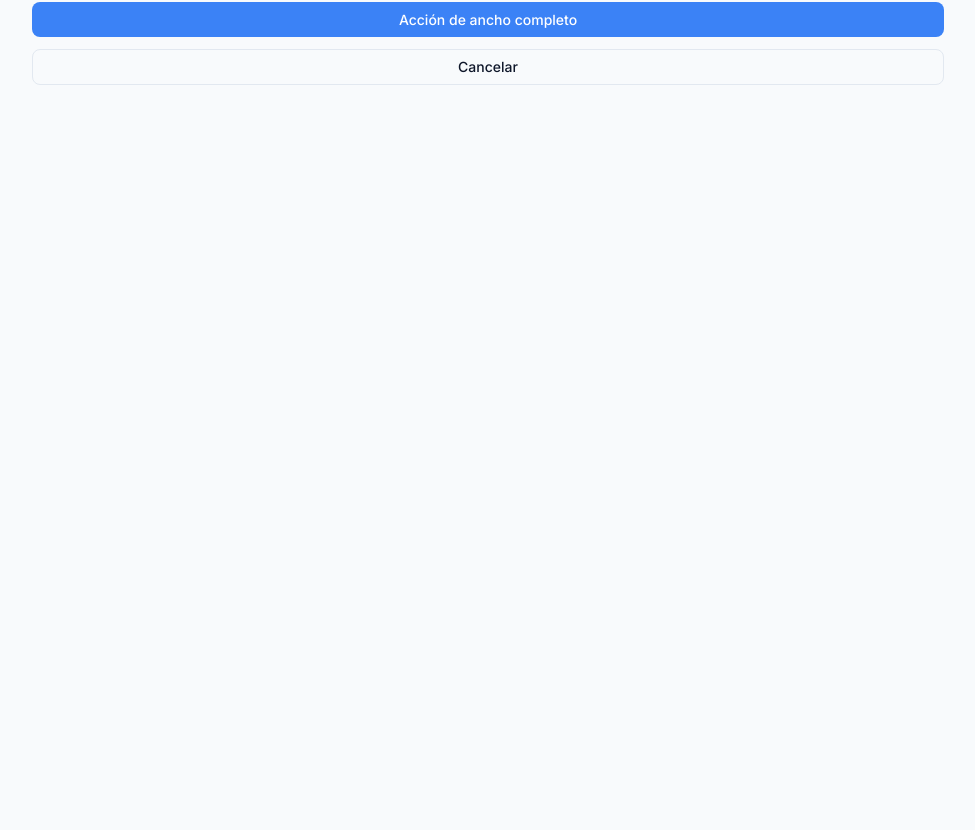
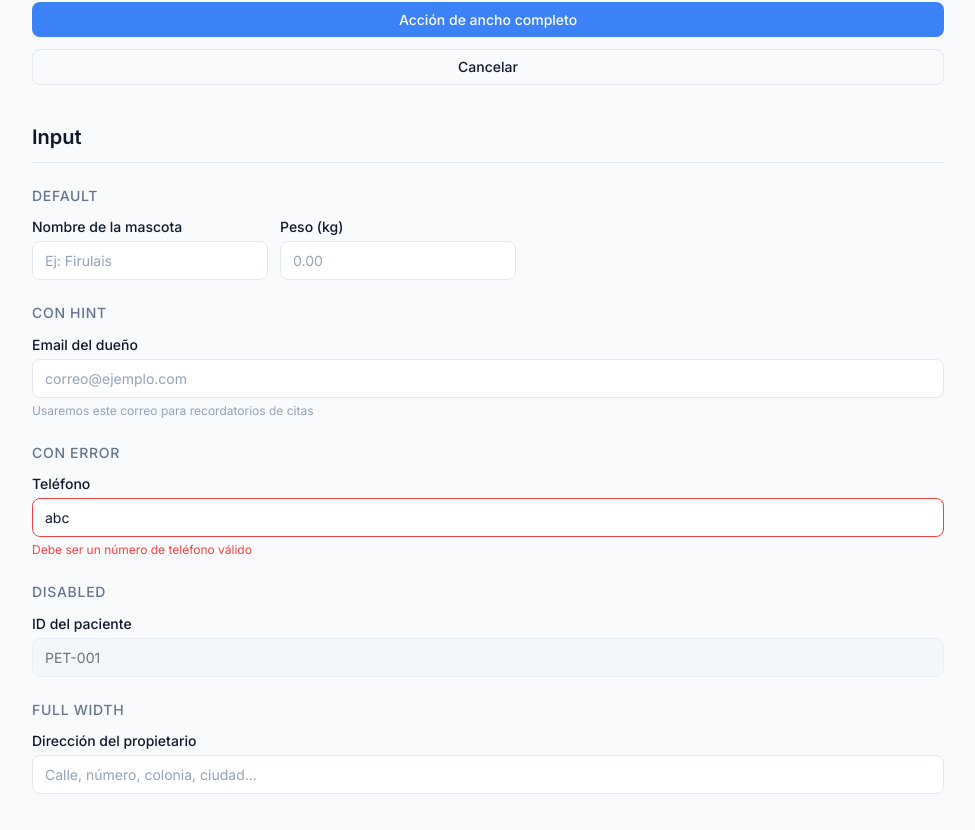
Before and after one commit to JuanM1005/petcare-frontend-demo, a React (Vite) app: page / in a window 1280 px wide. Shown: the part 538-1368 px from the top of the page, without its empty margins (152-1127 px from the left). Before the commit the page ends 800 px from the top, so only its background shows below. Built offline with nearby package versions, Linux system fonts and the light colour scheme.

Commit message:
feat(ui): añadir componente Input y un barrel file para los componentes de UI.

```diff
--- a/src/components/shared/DesignSystemShowcase/DesignSystemShowcase.tsx
+++ b/src/components/shared/DesignSystemShowcase/DesignSystemShowcase.tsx
@@ -1,4 +1,4 @@
-import { Button } from '@/components/ui/Button';
+import { Button, Input } from '@/components/ui';
 import styles from './DesignSystemShowcase.module.css';
 import type { ReactNode } from 'react';
 
@@ -13,7 +13,7 @@ const DesignSystemShowcase = () => {
   return (
     <div className={styles.showcase}>
       <header className={styles.header}>
-        <h1>PetCare — Design System</h1>
+        <h1>PetCare — Sistema de diseño</h1>
         <p>Referencia visual de componentes UI</p>
       </header>
 
@@ -70,7 +70,61 @@ const DesignSystemShowcase = () => {
       </Section>
 
       {/* Aquí irán más secciones conforme se creen más componentes */}
-      {/* <Section title="Input"> ... </Section> */}
+      {/* -------- INPUT -------- */}
+      <Section title="Input">
+        <Subsection title="Default">
+          <div className={styles.row}>
+            <Input
+              label="Nombre de la mascota"
+              name="petName"
+              placeholder="Ej: Firulais"
+            />
+            <Input
+              label="Peso (kg)"
+              name="weight"
+              type="number"
+              placeholder="0.00"
+            />
+          </div>
+        </Subsection>
+
+        <Subsection title="Con hint">
+          <Input
+            label="Email del dueño"
+            name="email"
+            type="email"
+            placeholder="correo@ejemplo.com"
+            hint="Usaremos este correo para recordatorios de citas"
+          />
+        </Subsection>
+
+        <Subsection title="Con error">
+          <Input
+            label="Teléfono"
+            name="phone"
+            defaultValue="abc"
+            error="Debe ser un número de teléfono válido"
+          />
+        </Subsection>
+
+        <Subsection title="Disabled">
+          <Input
+            label="ID del paciente"
+            name="patientId"
+            value="PET-001"
+            disabled
+          />
+        </Subsection>
+
+        <Subsection title="Full width">
+          <Input
+            label="Dirección del propietario"
+            name="ownerAddress"
+            placeholder="Calle, número, colonia, ciudad..."
+            fullWidth
+          />
+        </Subsection>
+      </Section>
       {/* <Section title="Card"> ... </Section> */}
       {/* <Section title="Badge"> ... </Section> */}
     </div>
--- a/src/components/ui/Button/index.ts
+++ /dev/null
@@ -1,2 +0,0 @@
-export { default as Button } from './Button';
-export type { ButtonProps } from './Button.types';
--- /dev/null
+++ b/src/components/ui/Input/Input.module.css
@@ -0,0 +1,103 @@
+/* ============================================
+   Input — Componente primitivo
+   Campo de texto con label, estados de error
+   y soporte para ícono izquierdo.
+   ============================================ */
+
+.wrapper {
+  display: flex;
+  flex-direction: column;
+  gap: var(--spacing-1);
+}
+
+.label {
+  font-size: var(--font-size-sm);
+  font-weight: var(--font-weight-medium);
+  color: var(--color-text-primary);
+}
+
+/* --- Contenedor del input (para posicionar el ícono) --- */
+
+.fieldContainer {
+  position: relative;
+  display: flex;
+  align-items: center;
+}
+
+/* --- El input en sí --- */
+
+.input {
+  width: 100%;
+  padding: var(--spacing-2) var(--spacing-3);
+  font-size: var(--font-size-sm);
+  font-family: var(--font-family);
+  color: var(--color-text-primary);
+  background-color: var(--color-background);
+  border: 1px solid var(--color-border);
+  border-radius: var(--radius-lg);
+  transition:
+    border-color var(--transition-fast),
+    box-shadow var(--transition-fast);
+  outline: none;
+}
+
+.input::placeholder {
+  color: var(--color-text-muted);
+}
+
+.input:focus {
+  border-color: var(--color-primary-500);
+  box-shadow: 0 0 0 3px var(--color-primary-100);
+}
+
+/* --- Estado de error --- */
+
+.inputError {
+  border-color: var(--color-danger-500);
+}
+
+.inputError:focus {
+  border-color: var(--color-danger-500);
+  box-shadow: 0 0 0 3px var(--color-danger-50);
+}
+
+/* --- Disabled --- */
+
+.input:disabled {
+  opacity: 0.6;
+  cursor: not-allowed;
+  background-color: var(--color-neutral-100);
+}
+
+/* --- Con ícono izquierdo --- */
+
+.hasLeftIcon {
+  padding-left: var(--spacing-10);
+}
+
+.leftIcon {
+  position: absolute;
+  left: var(--spacing-3);
+  display: flex;
+  align-items: center;
+  color: var(--color-text-muted);
+  pointer-events: none;
+}
+
+/* --- Textos debajo del input --- */
+
+.hint {
+  font-size: var(--font-size-xs);
+  color: var(--color-text-muted);
+}
+
+.error {
+  font-size: var(--font-size-xs);
+  color: var(--color-danger-500);
+}
+
+/* --- Full width --- */
+
+.fullWidth {
+  width: 100%;
+}
--- /dev/null
+++ b/src/components/ui/Input/Input.tsx
@@ -0,0 +1,63 @@
+import type { InputProps } from './Input.types';
+import styles from './Input.module.css';
+
+/**
+ * Input primitivo del sistema de diseño.
+ * Soporta label, estados de error, hint y ícono izquierdo.
+ *
+ * @example
+ * <Input
+ *   label="Nombre de la mascota"
+ *   name="petName"
+ *   placeholder="Ej: Firulais"
+ *   error="El nombre es obligatorio"
+ * />
+ */
+
+const Input = ({
+  label,
+  error,
+  hint,
+  leftIcon,
+  fullWidth = false,
+  className,
+  ...rest
+}: InputProps) => {
+  // Necesitamos un id para conectar el <label> con el <input>.
+  // Si nos pasan id como prop, lo usamos. Si no, usamos name como fallback.
+  const inputId = rest.id ?? rest.name;
+
+  const wrapperClasses = [styles.wrapper, fullWidth ? styles.fullWidth : '']
+    .filter(Boolean)
+    .join(' ');
+
+  const inputClasses = [
+    styles.input,
+    error ? styles.inputError : '',
+    leftIcon ? styles.hasLeftIcon : '',
+    className ?? '',
+  ]
+    .filter(Boolean)
+    .join(' ');
+
+  return (
+    <div className={wrapperClasses}>
+      <label htmlFor={inputId} className={styles.label}>
+        {label}
+      </label>
+
+      <div className={styles.fieldContainer}>
+        {leftIcon && <span className={styles.leftIcon}>{leftIcon}</span>}
+        <input id={inputId} className={inputClasses} {...rest} />
+      </div>
+
+      {error ? (
+        <span className={styles.error}>{error}</span>
+      ) : hint ? (
+        <span className={styles.hint}>{hint}</span>
+      ) : null}
+    </div>
+  );
+};
+
+export default Input;
--- /dev/null
+++ b/src/components/ui/index.ts
@@ -0,0 +1,5 @@
+export { default as Button } from './Button/Button';
+export type { ButtonProps } from './Button/Button.types';
+
+export { default as Input } from './Input/Input';
+export type { InputProps } from './Input/Input.types';
```
Also changed, not shown: src/components/ui/Input/Input.types.ts (added, +9 -0 lines).
